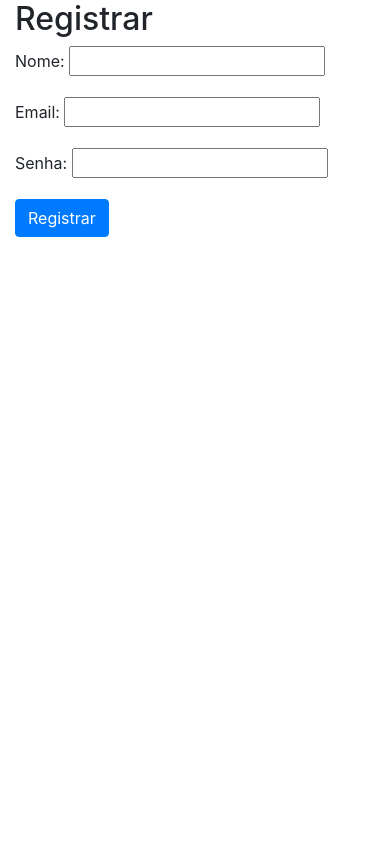
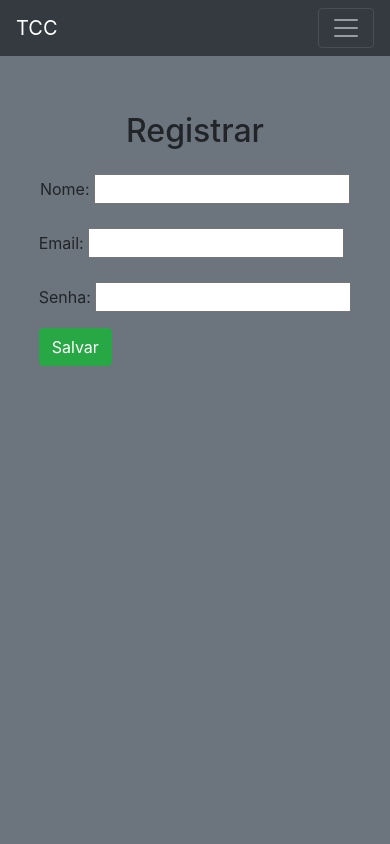
Before and after one commit to LucasZan0n/EmocoesTextoPython, a Django app: page /registro/ in a window 390 px wide. Run offline with Django 4.2, Linux system fonts and the light colour scheme; some libraries are stand-ins or nearby versions.

Commit message:
Mudanças BootStrap

```diff
--- a/AnaliseSentimentos/templates/registro.html
+++ b/AnaliseSentimentos/templates/registro.html
@@ -11,22 +11,48 @@
 
 </head>
 
-<body>
+<body class="bg-secondary">
+    </div>
+
+    <nav class="navbar navbar-expand-lg navbar navbar-dark bg-dark">
+        <a class="navbar-brand" href="/">TCC</a>
+
+        <button class="navbar-toggler" type="button" data-toggle="collapse" data-target="#navbarSupportedContent"
+            aria-controls="navbarSupportedContent" aria-expanded="false" aria-label="Toggle navigation">
+            <span class="navbar-toggler-icon"></span>
+        </button>
+
+        <div class="collapse navbar-collapse" id="navbarSupportedContent">
+            <ul class="navbar-nav mr-auto">
+                <li class="nav-item active">
+                    <a class="nav-link" href="registro">Meus Dados <span class="sr-only">(current)</span></a>
+                </li>
+
+                <li class="nav-item active">
+                    <a class="nav-link" href="registro">Minhas Músicas <span class="sr-only">(current)</span></a>
+                </li>
+
+            </ul>
+        </div>
+    </nav>
+
 
     <div class="container">
 
         <div class="row">
-            <div class="col-md-6">
-                <h2>Registrar</h2>
+            <div class="col-p-2 mt-5 mb-3 mx-auto p-2">
+                <h2 class="text-center">Registrar</h2>
 
                 <form action="usuario.js" method="POST">
-                    <div class="form-group">
-                        {{registro.as_p}}
-                    </div>
-                    <button type="submit" class="btn btn-primary">Registrar</button>
-                </form>
+                    <!--{{form.as_p}}-->
+                    <div class="form-group mt-4 text-center">Nome: {{registro.nome}}</div>
+                    <div class="form-group mt-4">Email: {{registro.email}}</div>
+                    <div class="form-group mt-4">Senha: {{registro.senha}}</div>
+                    <input type="submit" class="btn btn-success" value="Salvar">
             </div>
+            </form>
         </div>
+    </div>
 </body>
 
 </html>
```
Also changed, not shown: AnaliseSentimentos/templates/index.html (+11 -14 lines), AnaliseSentimentos/templates/Fundo.jpg (added), package-lock.json (added).
